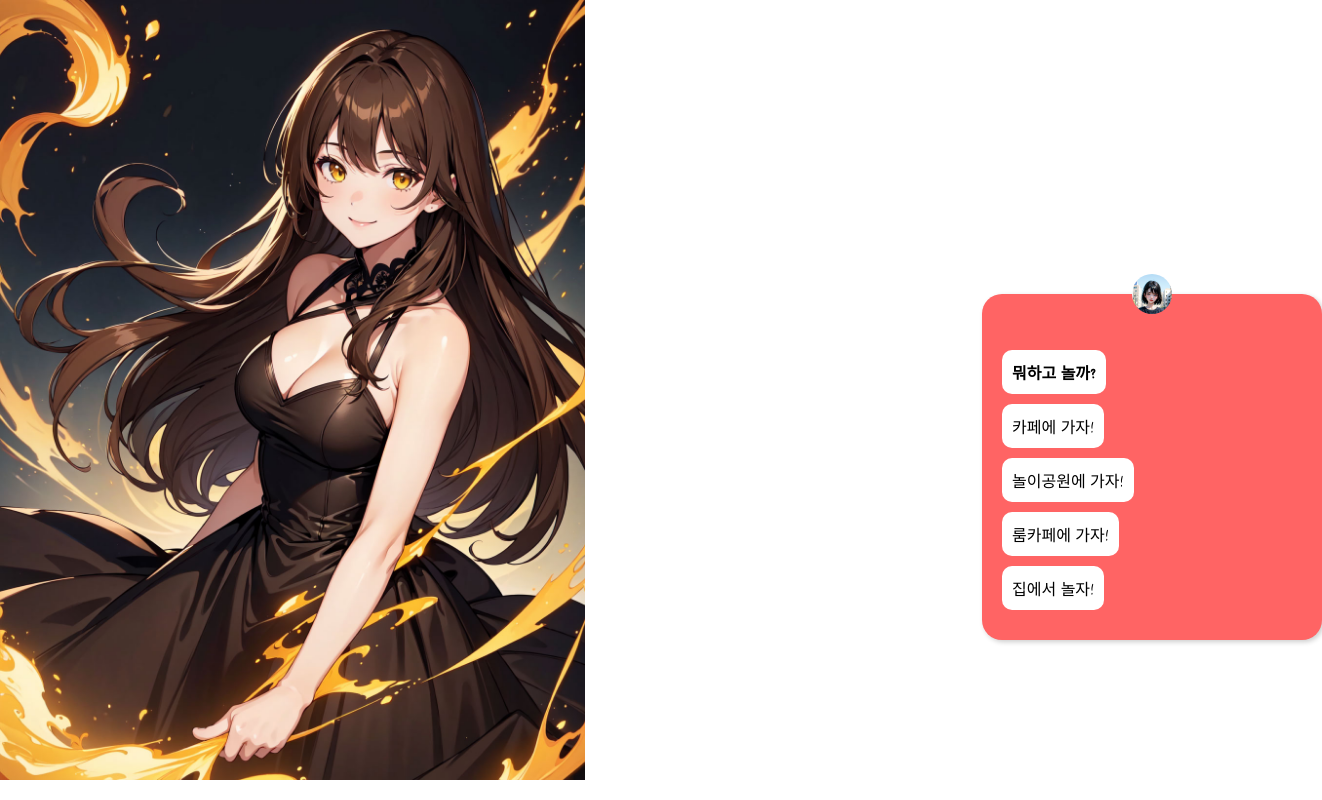
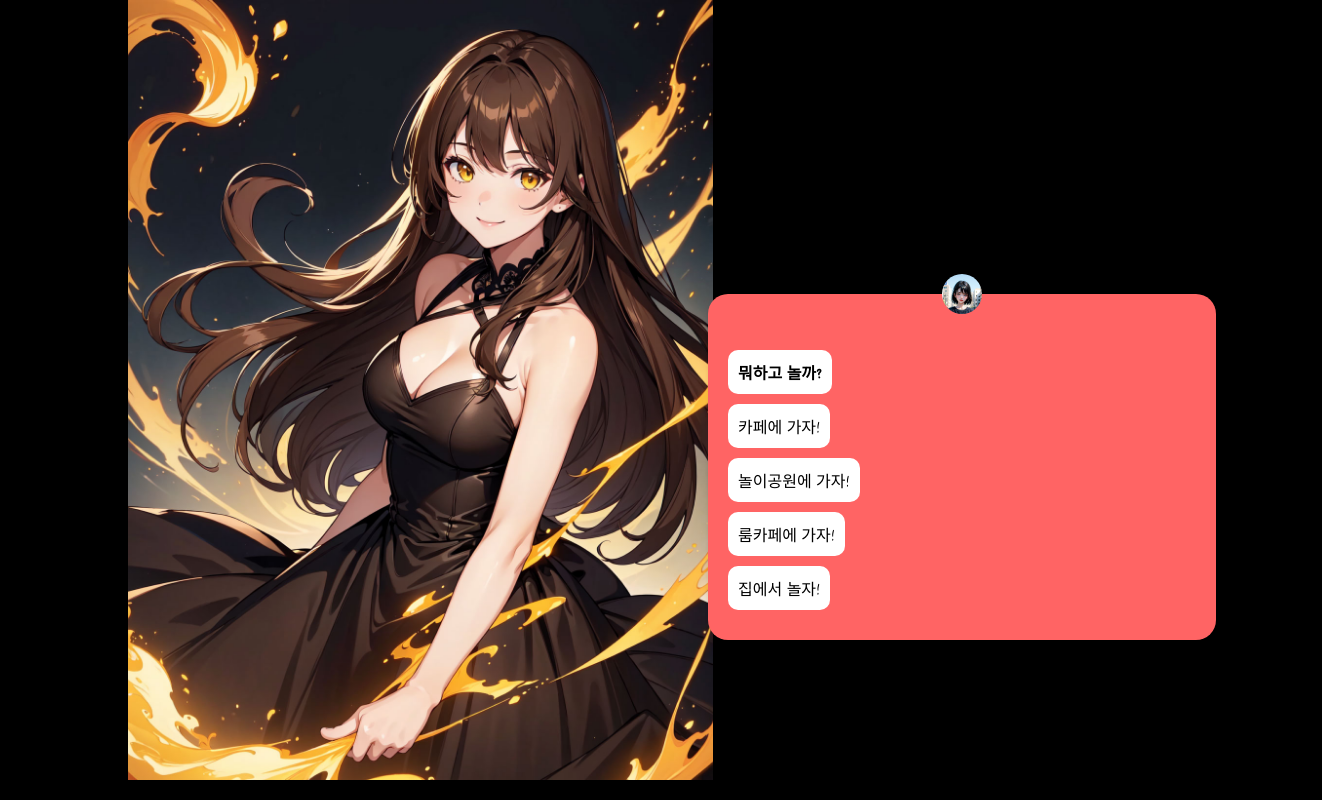
Before and after one commit to Masterchoiduck/mg, a plain HTML site: page mbti/index/index.html in a window 1280 px wide. Shown: the whole page, 1322 px wide, since content can reach past the window. Drawn offline with Linux system fonts and the light colour scheme.

Commit message:
no message

```diff
--- a/mbti/index/script.js
+++ b/mbti/index/script.js
@@ -4,3 +4,49 @@ document.querySelectorAll('.reply').forEach(reply => {
         alert("눌린 답변!");
     });
 });
+
+
+var viewportWidth = window.innerWidth;
+
+// .character-image img 요소의 너비를 가져오는 함수
+function getImageWidth() {
+    // .character-image img 요소를 가져옵니다.
+    var imageElement = document.querySelector('.character-image img');
+
+    // .character-image img 요소의 너비를 반환합니다.
+    console.log(`이미지 너비${imageElement.offsetWidth}`);
+    return imageElement.offsetWidth;
+  }
+
+  // .message-bubble 너비 설정 함수
+  function setMessageBubbleWidth() {
+    // 이미지의 너비를 가져옵니다.
+    var imageWidth = getImageWidth();
+
+    // 이미지 너비의 80%를 계산합니다.
+    var bubbleWidth = imageWidth * 0.8;
+
+    // .message-bubble 요소를 가져옵니다.
+    var messageBubble = document.querySelector('.message-bubble');
+
+    // .message-bubble 요소의 너비를 설정합니다.
+    console.log(viewportWidth);
+    if (viewportWidth >= 768){
+        messageBubble.style.width = bubbleWidth + 'px';
+        console.log(`버블 너비${messageBubble.style.width}`);
+    } else {
+        messageBubble.style = ''
+    }
+  }
+
+  // 페이지가 로드될 때 초기화
+  window.onload = function() {
+        setMessageBubbleWidth();
+    };
+
+  // 창 크기가 변경될 때마다 다시 설정
+  window.onresize = function() {
+        viewportWidth = window.innerWidth;
+        setMessageBubbleWidth();
+        console.log(viewportWidth);
+    };
--- a/mbti/index/styles.css
+++ b/mbti/index/styles.css
@@ -6,6 +6,7 @@
   }
 
 body, html {
+    background-color: black;
     margin: 0;
     padding: 0;
     height: 100%;
@@ -18,6 +19,11 @@ body, html {
     flex-direction: column; /* 모바일은 세로로 정렬 */
     align-items: center; /* 가운데 정렬 */
     height: 100%;
+    margin: 0% 10% 10% 10%;
+}
+
+.container > *{
+    flex: 1;
 }
 
 .character-image {
@@ -26,17 +32,19 @@ body, html {
 }
 
 .character-image img {
-    /* width: 100%; */
+    width: 100%;
     height: auto;
     display: block; /* 이미지가 올바르게 표시되도록 */
+    height: calc(100vh - 20px); /* 브라우저 창의 높이를 꽉 채우도록 계산 */
+    object-fit: cover;
 }
 
 .message-bubble {
     position: absolute; /* 이미지 위에 오도록 절대 위치 설정 */
     bottom: 20%; /* 이미지 하단으로부터의 위치 */
     background-color: #ff6464;
-    width: 90%; /* 가로 너비 설정 */
-    max-width: 300px; /* 최대 너비 설정 */
+    width: 70%; /* 가로 너비 설정 */
+
     border-radius: 20px;
     padding: 20px;
     box-shadow: 2px 2px 5px rgba(0, 0, 0, 0.2);
@@ -84,6 +92,11 @@ body, html {
 }
 
 @media (min-width: 768px) {
+
+    .character-image img{
+        width: auto;
+    }
+
     .container {
         flex-direction: row; /* 데스크탑은 가로 정렬 */
     }
@@ -116,20 +129,13 @@ body, html {
         position: relative; /* 메시지 버블이 겹치기 위해 */
     }
 
-    .character-image img {
-        /* width: 100%;  */
-        /* 이미지가 컨테이너 너비를 꽉 채우도록 */
-        height: calc(100vh - 20px); /* 브라우저 창의 높이를 꽉 채우도록 계산 */
-        object-fit: cover; /* 이미지 비율을 유지하면서 꽉 차게 */
-    }
 
     .message-bubble {
         position: absolute; /* 이미지 위에 오도록 절대 위치 설정 */
         bottom: 20%; /* 이미지 하단으로부터의 위치 */
-        right: 10%; /* 오른쪽 정렬 */
-        max-width: 300px; /* 최대 너비 설정 */
+        right: 5%; /* 오른쪽 정렬 */
+
         margin-left: 0; /* 이전 설정 초기화 */
-        transform: translateX(50%); /* 메시지 버블을 오른쪽으로 밀어줍니다 */
     }
 
     .profile-pic img {
```
